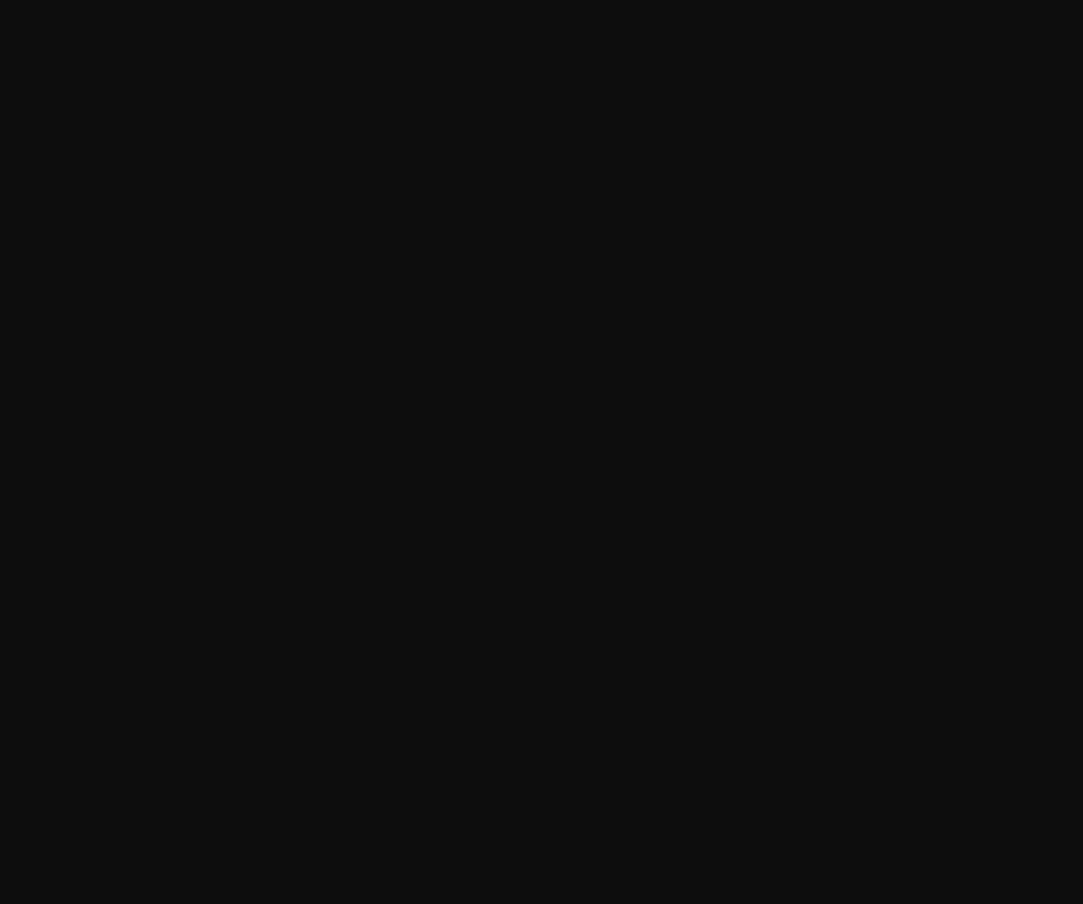
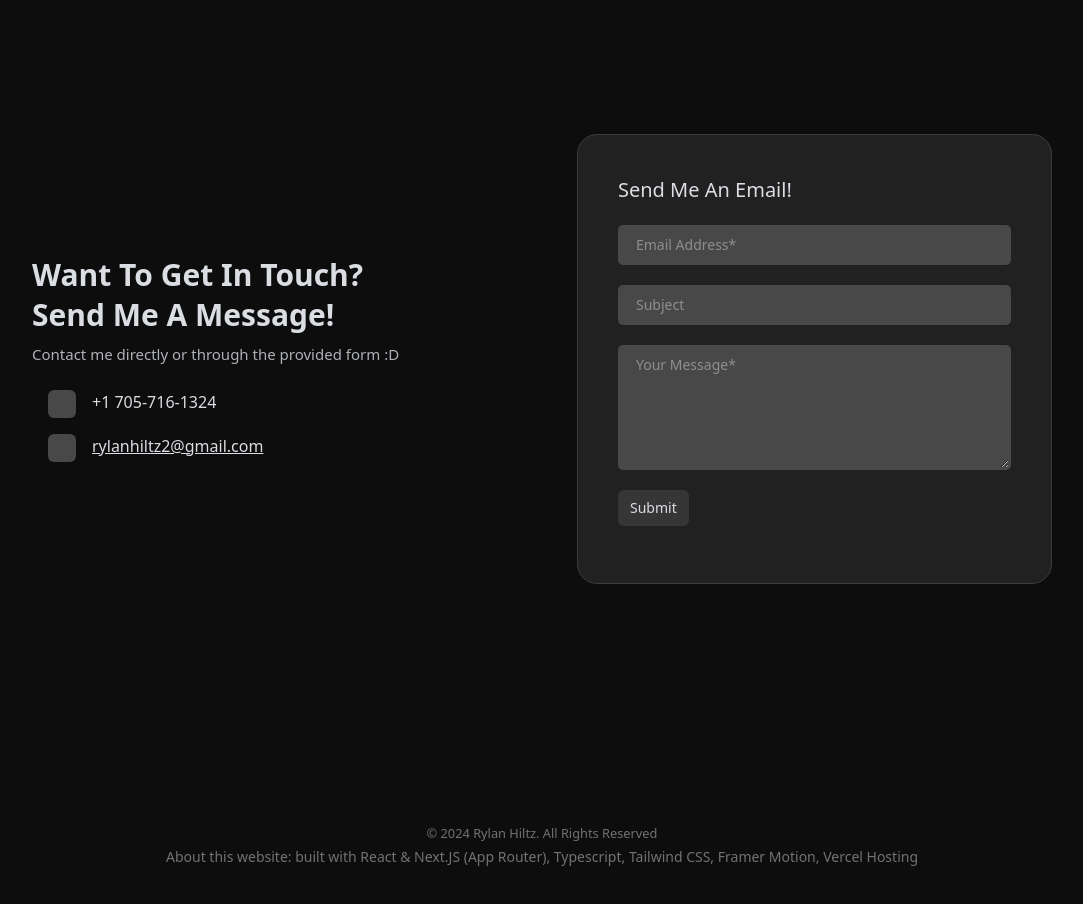
Before and after one commit to RylanHiltz/personal-portfolio, a Next.js app: page / in a window 1280 px wide. Shown: the part 4200-5104 px from the top of the page, without its empty margins (98-1181 px from the left). Built offline with nearby package versions, Linux system fonts and the light colour scheme.

Commit message:
feat: Add footer component and page changes - remove fixed page width - add contact & footer to page

```diff
--- /dev/null
+++ b/app/components/Footer.tsx
@@ -0,0 +1,14 @@
+import React from "react";
+
+export default function Footer() {
+  return (
+    <footer className="flex flex-col w-full items-center justify-center my-[4em] text-[#727272]">
+        <small>
+          &copy; 2024 Rylan Hiltz. All Rights Reserved
+        </small>
+        <p className="font-extralight text-sm mt-1">
+            About this website: built with React & Next.JS (App Router), Typescript, Tailwind CSS, Framer Motion, Vercel Hosting
+        </p>
+    </footer>
+  );
+}
--- a/app/layout.tsx
+++ b/app/layout.tsx
@@ -17,7 +17,7 @@ export default function RootLayout({
 }>) {
   return (
     <html lang="en">
-      <body className={"${inter.className} h-[5000px]"}>
+      <body className={"${inter.className}"}>
         {children}
         <SpeedInsights />
       </body>
--- a/app/page.tsx
+++ b/app/page.tsx
@@ -4,16 +4,20 @@ import NavBar from "./components/NavBar";
 import Aboutme from "./components/Aboutme";
 import Projects from "./components/Projects";
 import Skills from "./components/Skills";
+import Contact from "./components/Contact";
+import Footer from "./components/Footer";
 
 export default function Home() {
   return (
     <main className="flex min-h-screen flex-col">
+      <NavBar></NavBar>
       <HeroSection></HeroSection>
       <FeaturedInfo></FeaturedInfo>
-      <NavBar></NavBar>
       <Aboutme></Aboutme>
       <Projects></Projects>
       <Skills></Skills>
+      <Contact></Contact>
+      <Footer></Footer>
     </main>
   );
 }
```
